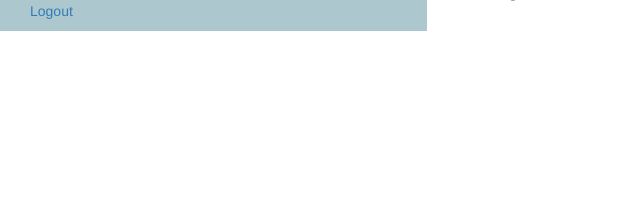
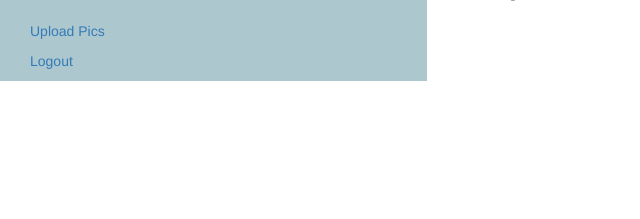
Before and after one commit to chewinggumking/castar, a Django app: page /castar/list/ in a window 1280 px wide. Shown: the part 99-318 px from the top of the page, without its empty margins (0-640 px from the left). Run offline with Django 3.2, Linux system fonts and the light colour scheme; some libraries are stand-ins or nearby versions.

Commit message:
Started on uploadpics form for users

```diff
--- a/castar/admin.py
+++ b/castar/admin.py
@@ -17,7 +17,7 @@ class StarPhotosForm(forms.ModelForm):
     class Meta:
         model = StarPhotos
         fields = '__all__'
-#Validator to check photos do not exceed 10 photos per user
+    #Validator to check photos do not exceed 10 photos per user
     def clean_user(self):
         if 'user' in self.cleaned_data:
             refModel = StarPhotos.objects.filter(user=self.cleaned_data['user'])
--- a/castar/templates/base.html
+++ b/castar/templates/base.html
@@ -32,7 +32,8 @@
 										Tel No. {{user.starprofile.mobile_number}}<br>
 									{% endblock talent %}
 								{% endif %}
-
+								<br/>
+							  <p><a href = "{% url 'uploadpics' user.id %}"> Upload Pics</a></p>
 							  <p><a href = "{% url 'logout' %}">Logout</a></p>
 							</div>
 
--- a/castar/templates/boot.html
+++ b/castar/templates/boot.html
@@ -55,7 +55,7 @@
 	integrity="sha384-Tc5IQib027qvyjSMfHjOMaLkfuWVxZxUPnCJA7l2mCWNIpG9mGCD8wGNIcPD7Txa"
 	crossorigin="anonymous">
 </script>
-
+<h1> text </h1>
 </body>
 
 </html>
--- /dev/null
+++ b/castar/templates/uploadform.html
@@ -0,0 +1,6 @@
+{% extends 'base.html' %}
+
+
+{% block content %}
+
+{% endblock content %}
--- a/castar/urls.py
+++ b/castar/urls.py
@@ -7,7 +7,5 @@ from . import views
 urlpatterns = [
     url(r'^$', views.homeview, name = 'homepage' ),
 	url(r'^list/$', views.starlist, name = 'starlist' ),
-
-
-
+    url(r'^upload/(\d+)/$', views.uploadpics, name = 'uploadpics' ),
 ]
--- a/castar/views.py
+++ b/castar/views.py
@@ -39,3 +39,12 @@ def starlist(request):
 
 	}
 	return render(request, 'list.html', context)
+
+
+def uploadpics(request, userid):
+	starpics = StarPhotos.objects.filter(user=int(userid))
+	context = {
+		"pics": starpics,
+		"title": "Upload Your Pics here"
+	}
+	return render(request, "uploadform.html", context)
```
Also changed, not shown: db.sqlite3.
